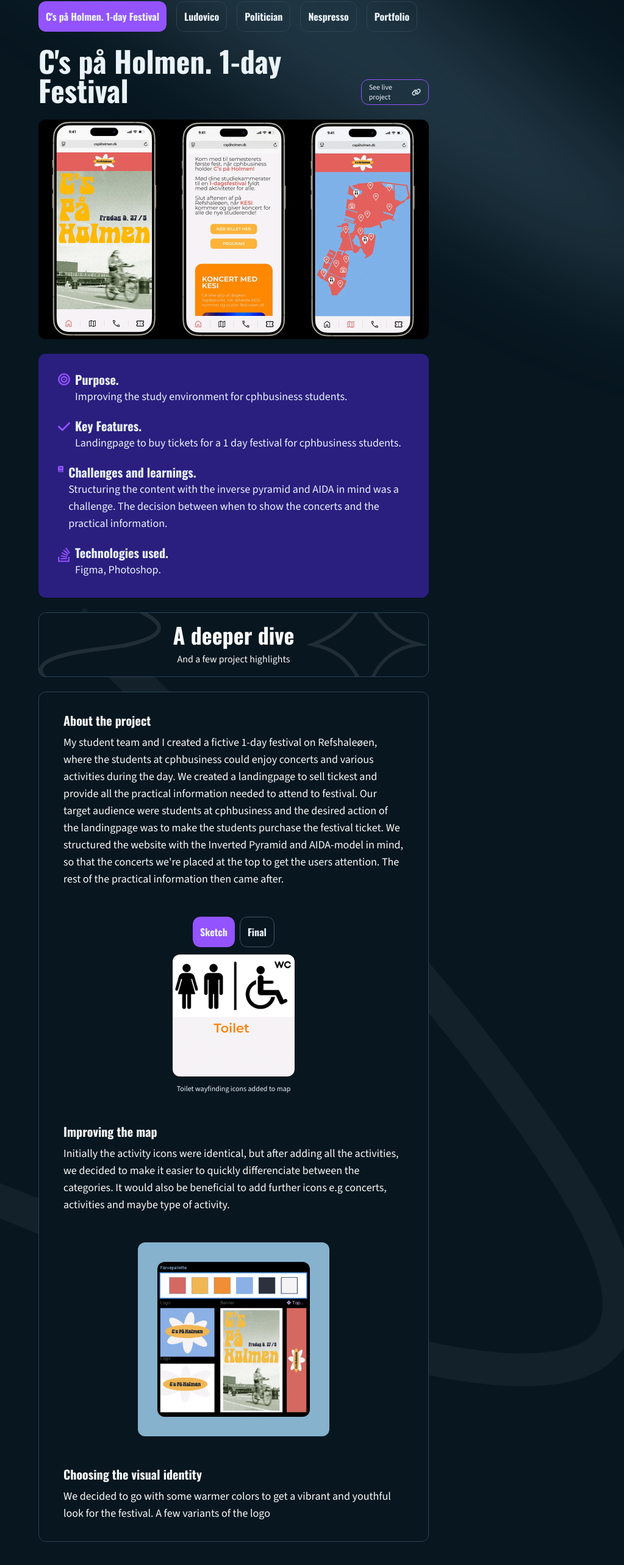
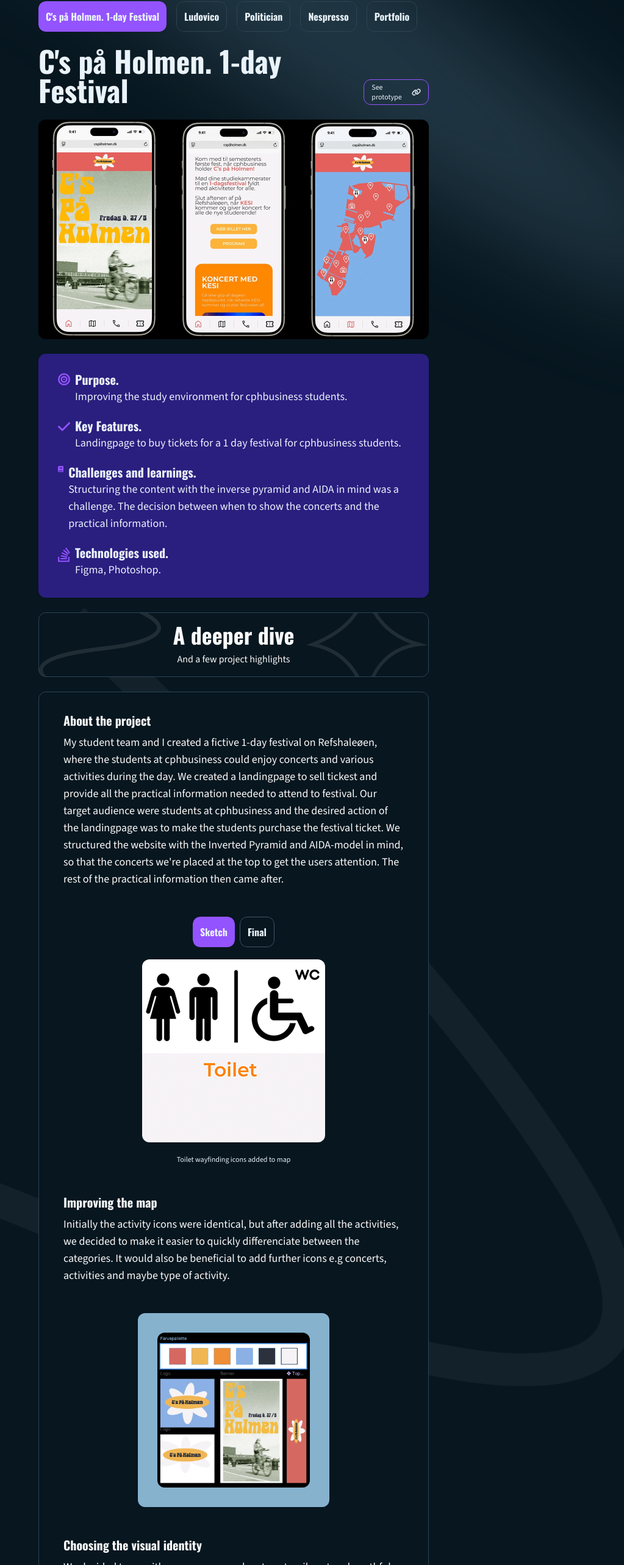
Before and after one commit to t-holmquist/portfolio, a Next.js app: page /cases in a window 1280 px wide. Shown: the part 132-2698 px from the top of the page at 61% size, without its empty margins (257-1280 px from the left). Built offline with nearby package versions, Linux system fonts and the light colour scheme.

Commit message:
copy update and small style changes

```diff
--- a/components/ProjectDeeperDive.tsx
+++ b/components/ProjectDeeperDive.tsx
@@ -22,7 +22,7 @@ const ProjectDeeperDive = ( { className, projectId } :
             </div>
             {/* Content */}
             <div className="bg-brandBackgroundBlack border border-brandBorder rounded-xl flex flex-col items-center justify-center p-6 md:py-8 md:px-10 gap-12">
-                <div className="space-y-2">
+                <div className="space-y-2 self-start">
                     <h3 className="font-oswald text-xl font-bold">{ProjectData[projectId].deeperDiveContent.aboutProjectHeader}</h3>
                     <p className="font-sourceSans text-lg">{ProjectData[projectId].deeperDiveContent.aboutProjectDescription}</p>
                 </div>
@@ -31,7 +31,7 @@ const ProjectDeeperDive = ( { className, projectId } :
                 designLink={ProjectData[projectId].deeperDiveContent.designLink}
                 title={ProjectData[projectId].deeperDiveContent.sketchToDesignTitle}
                 />
-                <div className="w-full space-y-2">
+                <div className="w-full space-y-2 self-start">
                     <h3 className="font-oswald text-xl font-bold">{ProjectData[projectId].deeperDiveContent.sketchToDesignHeader}</h3>
                     <p className="font-sourceSans text-lg">{ProjectData[projectId].deeperDiveContent.sketchToDesignDescription}</p>
                 </div>
@@ -43,7 +43,7 @@ const ProjectDeeperDive = ( { className, projectId } :
                         elementHighlightFallbackLink={ProjectData[projectId].deeperDiveContent.elementHightlightFallBackLink}
                         thumbnail={ProjectData[projectId].deeperDiveContent.thumbnail}
                         />
-                        <div className="w-full space-y-2">
+                        <div className="w-full space-y-2 self-start">
                             <h3 className="font-oswald text-xl font-bold">{ProjectData[projectId].deeperDiveContent.elementHightlightHeader}</h3>
                             <p className="font-sourceSans text-lg">{ProjectData[projectId].deeperDiveContent.elementHighlightDescription}</p>
                         </div>
@@ -52,7 +52,7 @@ const ProjectDeeperDive = ( { className, projectId } :
                 <div className="p-8 bg-brandSecondary rounded-xl">
                     <Image src={ProjectData[projectId].deeperDiveContent.illustrationLink} width={250} height={250} alt="illustration" className="rounded-xl"/>
                 </div>
-                <div className="w-full space-y-2">
+                <div className="w-full space-y-2 self-start">
                     <h3 className="font-oswald text-xl font-bold">{ProjectData[projectId].deeperDiveContent.illustrationHeader}</h3>
                     <p className="font-sourceSans text-lg">{ProjectData[projectId].deeperDiveContent.illustrationDescription}</p>
                 </div>
--- a/components/ProjectSummary.tsx
+++ b/components/ProjectSummary.tsx
@@ -75,9 +75,10 @@ const ProjectSummary = ({
                     }}
                     >
                         <Link
+                        target="_blank"
                         href={ProjectData[projectId].projectLink}
                         className="flex gap-1 items-center w-fit border border-brandAccent py-1 px-3 rounded-xl hover:bg-brandPrimary">
-                            <p className="text-xs font-sourceSans">See live project</p>
+                            <p className="text-xs font-sourceSans">See prototype</p>
                             <Image src={"/projectIcons/link-solid.svg"} width={15} height={15} alt="key features"/>
                         </Link>
                     </motion.div>
--- a/components/ui/SketchToDesign.tsx
+++ b/components/ui/SketchToDesign.tsx
@@ -18,7 +18,7 @@ const SketchToDesign = ( { className, sketchLink, designLink, title } :
     const [designVisible, setDesignVisible] = useState<boolean>(false);
 
     return (
-        <div className={cn("space-y-3", className)}>
+        <div className={cn("space-y-5", className)}>
             <div className="flex gap-2 justify-center">
                 <MagicButton
                 title="Sketch"
@@ -40,9 +40,9 @@ const SketchToDesign = ( { className, sketchLink, designLink, title } :
             >
                 <Image
                 src={designVisible ? designLink : sketchLink}
-                width={200}
-                height={100}
-                alt="sketch"
+                width={300}
+                height={300}
+                alt="illustration"
                 className="rounded-xl aspect-square"
                 />
             </motion.div>
--- a/data/projectData.ts
+++ b/data/projectData.ts
@@ -3,7 +3,7 @@
 export const ProjectData = [
     {
     id: 0,
-    projectLink: "/",
+    projectLink: "https://www.figma.com/proto/QkaDsn4A6AWOmav5n3DXc5/festival-(Copy)?node-id=0-1&t=OaWuta4YCI5L7Bau-1",
     imageLink: "/caseImages/cspaaholmen/cspaaholmen.webp",
     content: {
       title: "C's på Holmen. 1-day Festival",
@@ -37,7 +37,7 @@ export const ProjectData = [
       illustrationLink: "/caseImages/cspaaholmen/styleTile.webp",
       illustrationHeader: "Choosing the visual identity",
       illustrationDescription: `We decided to go with some warmer colors to get a vibrant and youthful look for the festival.
-                                A few variants of the logo`,
+                                The logos were created in different variations, but the warmer red color was choosen as the final version`,
       }
     },
     {
```
